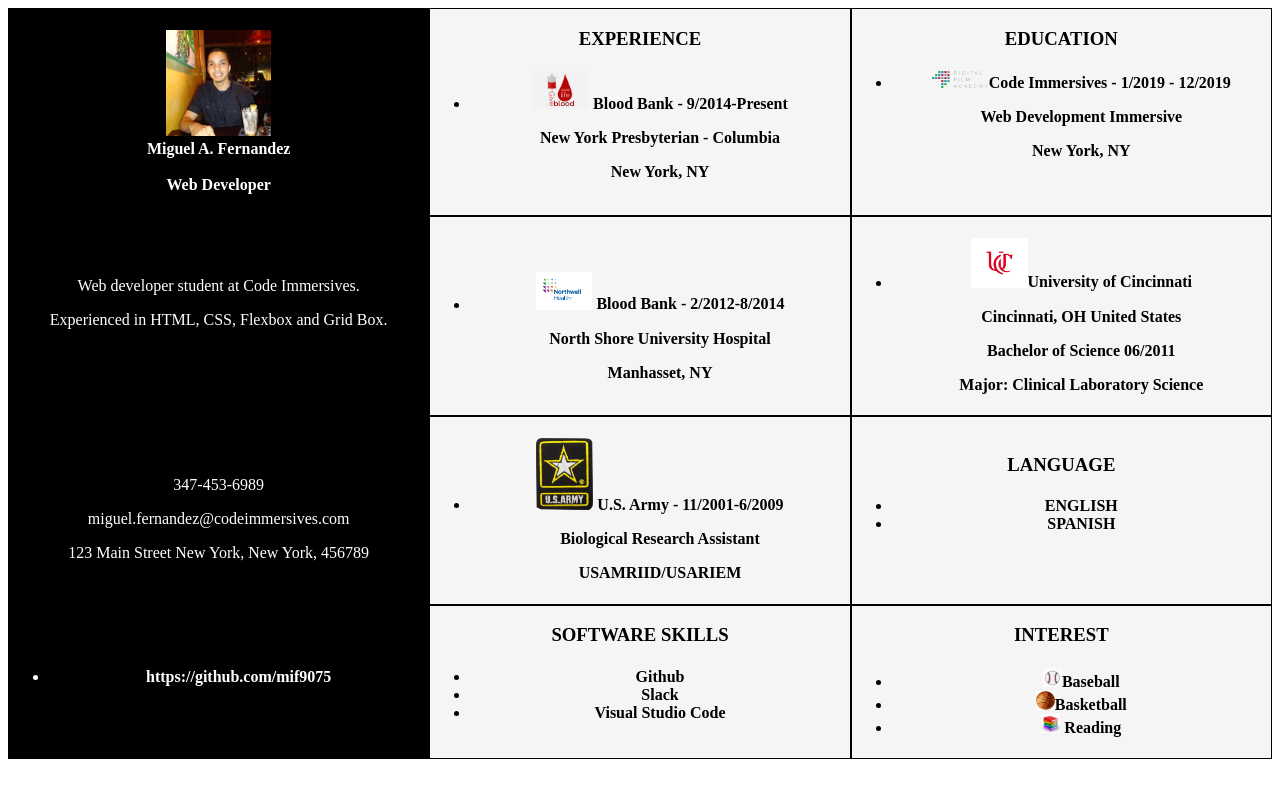
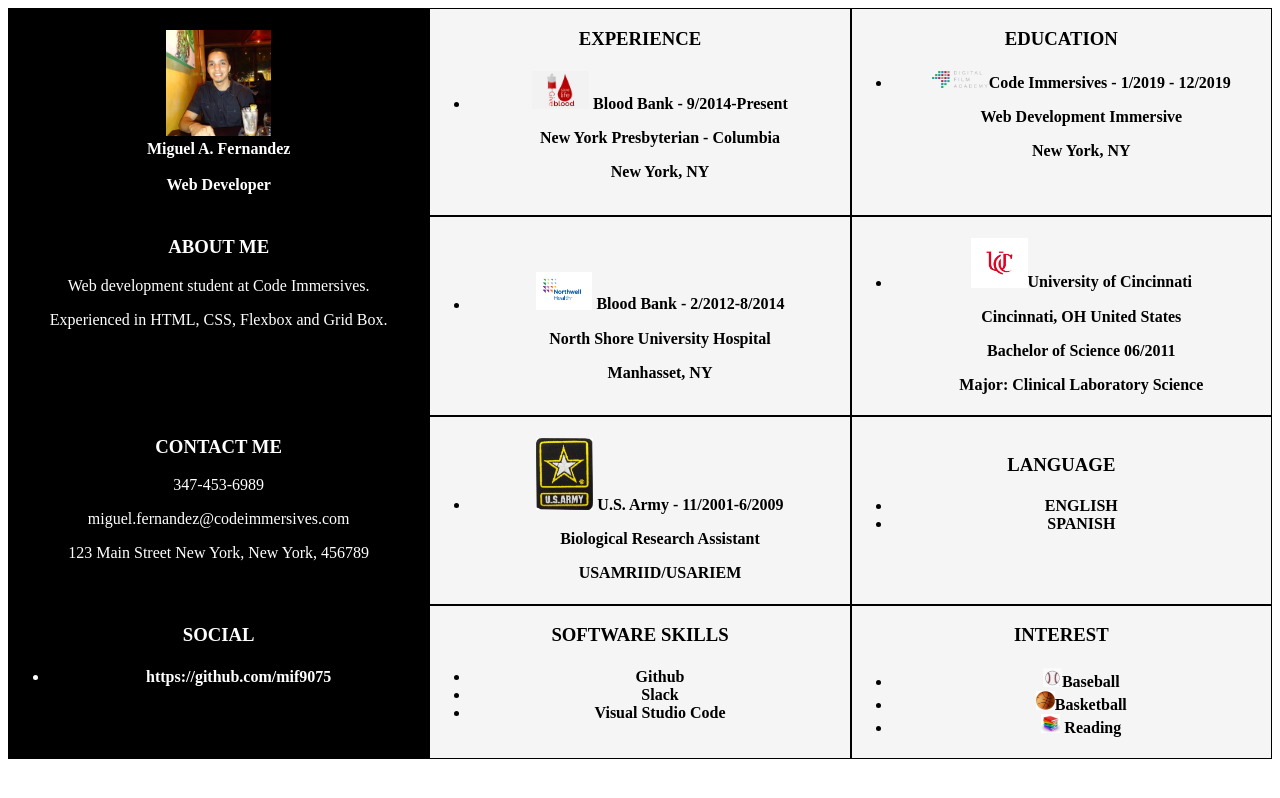
Before and after one commit to mif9075/grid-resume, a plain HTML site: page index.html in a window 1280 px wide. Drawn offline with Linux system fonts and the light colour scheme; a script that the page names is missing.

```diff
--- a/index.html
+++ b/index.html
@@ -24,7 +24,7 @@
 
                     <div class="square1 square" id="about_me">
                                 <h3>ABOUT ME</h3>
-                                <P>Web developer student at Code Immersives.</p>
+                                <P>Web development student at Code Immersives.</p>
                                 <p>Experienced in HTML, CSS, Flexbox and Grid Box.</P>
                         </div>
 
--- a/main.css
+++ b/main.css
@@ -41,7 +41,7 @@
 
 h3 {
   text-align: center;
-  color: black;
+
 }
 
 h4 {
```
